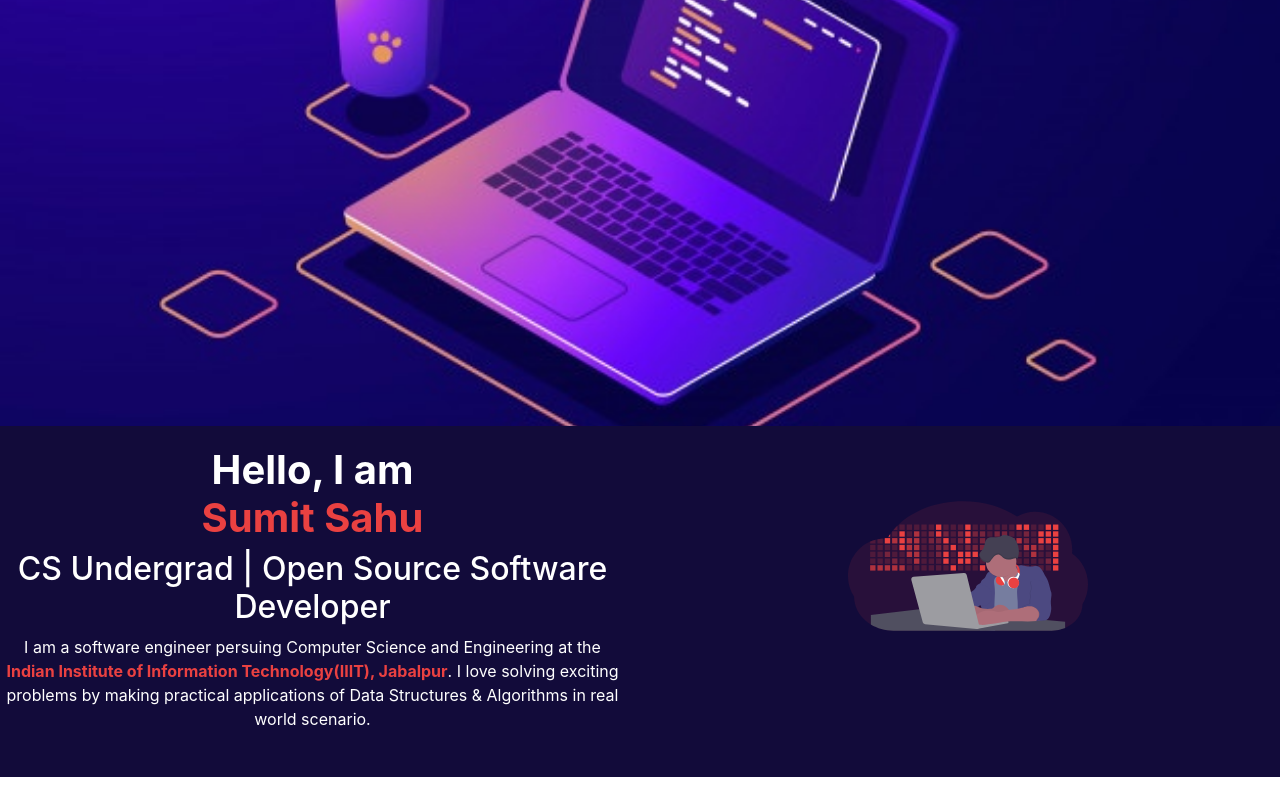
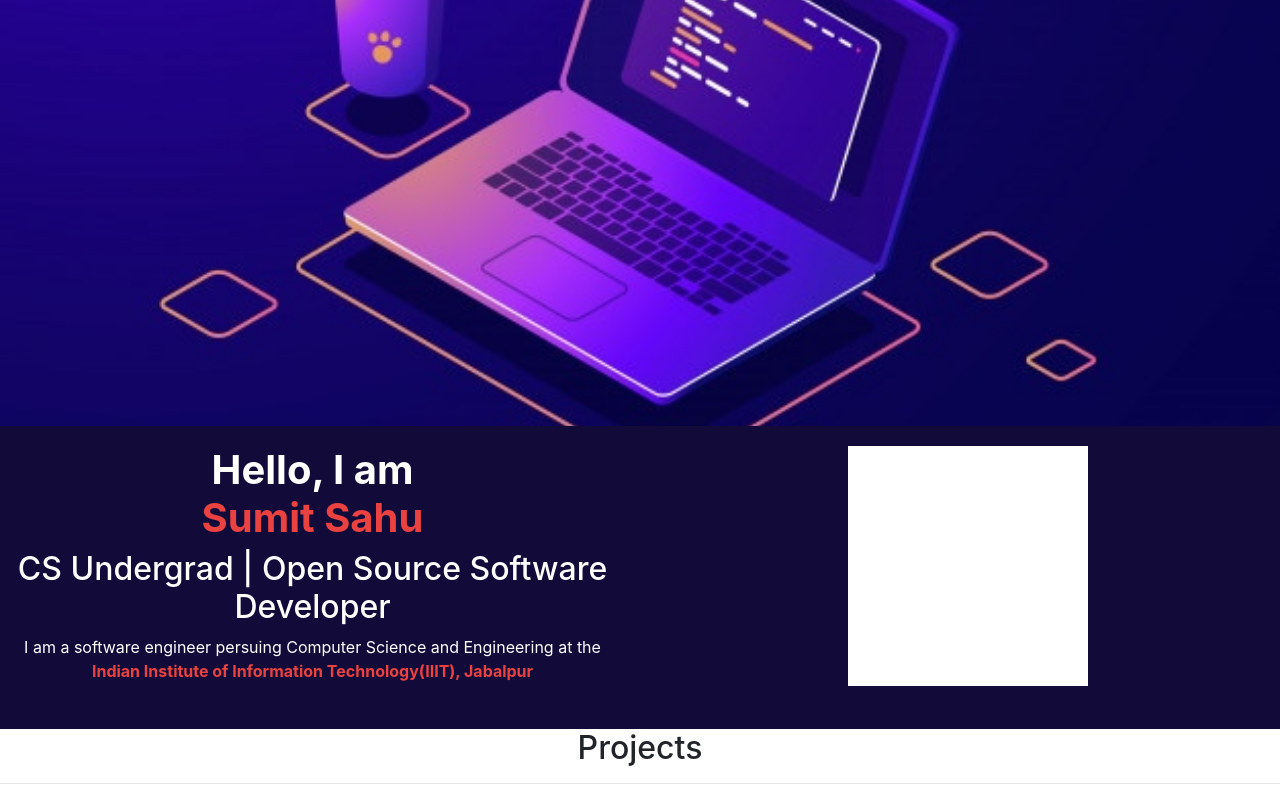
Before and after one commit to Sumit-Sahu/Sumit-Sahu.github.io, a React (Create React App) app: page / in a window 1280 px wide. Shown: the part 334-1134 px from the top of the page. Before the commit the page ends 1111 px from the top, so only its background shows below. Built offline with nearby package versions, Linux system fonts and the light colour scheme.

Commit message:
add about section

```diff
--- a/src/App.js
+++ b/src/App.js
@@ -4,6 +4,7 @@ import Navbar from './component/navbar'
 import Home from './component/home'
 import Header from './component/header'
 import About from './component/about'
+import Project from './component/project'
 
 function App() {
   return (
@@ -11,6 +12,7 @@ function App() {
       <Navbar />
       <Header />
       <About />
+      <Project />
     </div>
 
   );
--- a/src/component/about.jsx
+++ b/src/component/about.jsx
@@ -1,6 +1,6 @@
 import React from 'react';
 import Navbar from './navbar';
-import image from '../img/developer.svg'
+import image from '../img/images.png'
 class About extends React.Component {
     constructor(props) {
         super(props);
@@ -13,7 +13,7 @@ class About extends React.Component {
                 <div className = 'about-text col-md-6 col-sm-6 col-xs-12 '>
                     <h1><strong>Hello, I am<br/><span style = {{color: '#ea4141'}}>Sumit Sahu</span></strong></h1>
                     <h2><h2>CS Undergrad | Open Source Software Developer</h2></h2>
-                    <p>I am a software engineer persuing Computer Science and Engineering at the <span style={{color: '#ea4141'}}><strong>Indian Institute of Information Technology(IIIT), Jabalpur</strong></span>. I love solving exciting problems by making practical applications of Data Structures &amp; Algorithms in real world scenario.</p>
+                    <p>I am a software engineer persuing Computer Science and Engineering at the <span style={{color: '#ea4141'}}><strong>Indian Institute of Information Technology(IIIT), Jabalpur</strong></span></p>
                 </div>
                 <div className= 'profile  col-md-6 col-sm-6 col-xs-12'>
                     <img class = 'profile-pic' src={image} alt="developer image"/>
--- a/src/component/header.jsx
+++ b/src/component/header.jsx
@@ -1,6 +1,5 @@
 import React from 'react';
 import TypedText from './Typed'
-import Navbar from './navbar'
 
 // var typed = new Typed(".type", {
 //     strings: ["I'm Sumit Sahu", "A CS Undergrad at IIIT Jabalpur","I'm a Software Developer","I love building amazing products","Let's Build Together!","Let's Hack Together!"],
--- /dev/null
+++ b/src/component/project.jsx
@@ -0,0 +1,31 @@
+import React from 'react';
+
+class Project extends React.Component {
+    constructor(props){
+        super(props);
+        this.state = {
+            projects : [
+                {
+                    name: "Student Portal",
+                    description: ""
+                },
+            ]
+        };
+    }
+    render(){
+        return (
+            <>
+            <div className = 'project'>
+                <div className='row'>
+                    <div className='col-lg-12'>
+                        <h2>Projects</h2>
+                        <hr className = 'star-primary'></hr>
+                    </div>
+                </div>
+            </div>
+            </>
+        );
+    }
+}
+
+export default Project;
```
Also changed, not shown: src/App.css (+13 -0 lines), src/img/developer.svg (deleted).
